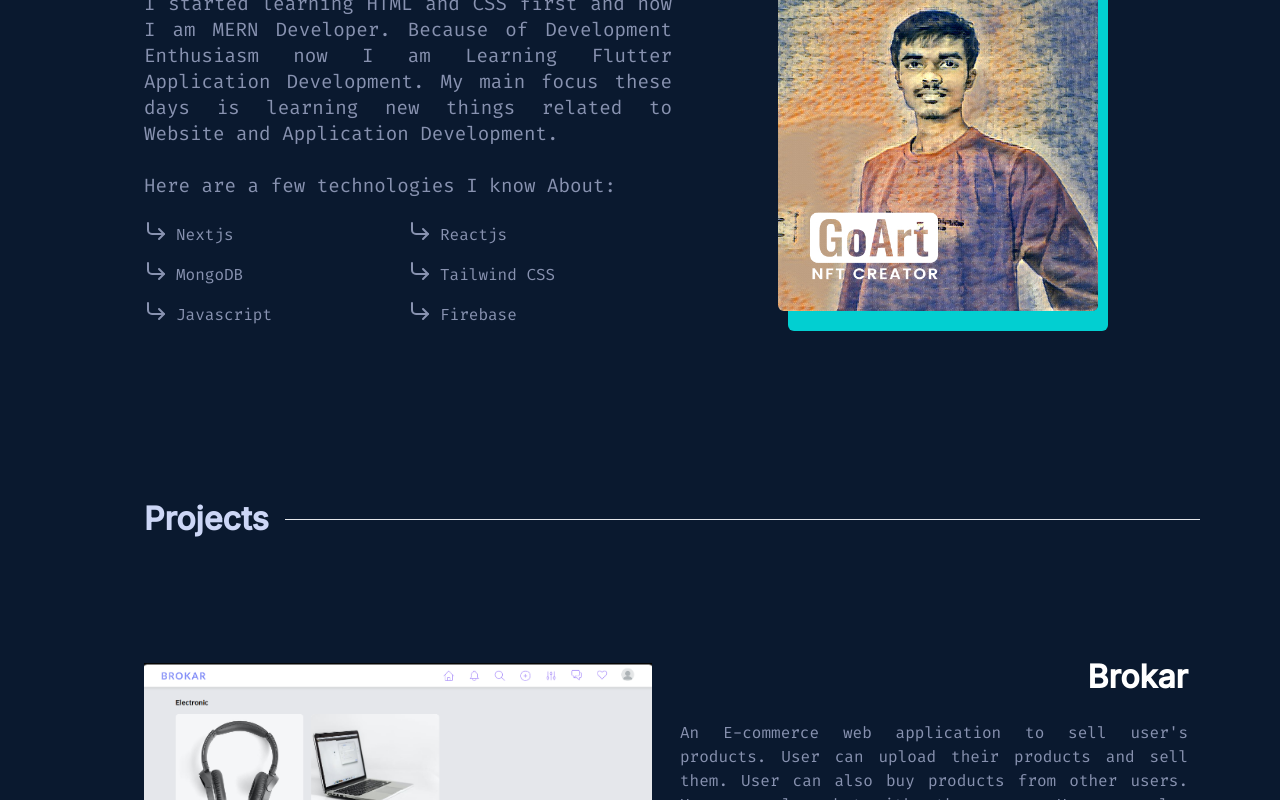
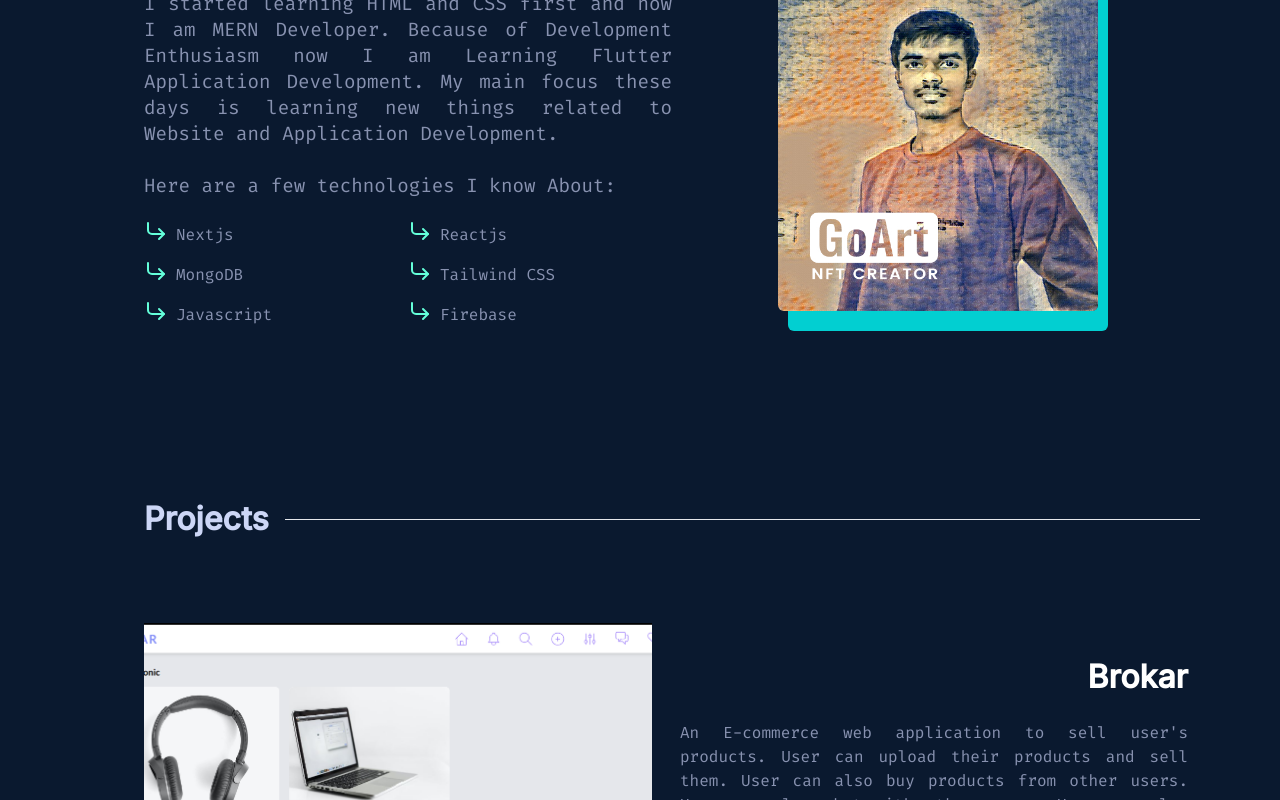
Before and after one commit to Hrutvik66/hrutvik_next, a Next.js app: page / in a window 1280 px wide. Shown: the part 889-1689 px from the top of the page. Built offline with nearby package versions, Linux system fonts and the light colour scheme.

Commit message:
Minor Changes

```diff
--- a/components/About.tsx
+++ b/components/About.tsx
@@ -27,29 +27,29 @@ const About = () => {
           <div className="flex mt-[1rem]">
             <div className="leading-10 flex-1">
               <div className="flex items-center space-x-2">
-                <CornerDownRight className="mb-[0.6rem]"/>
+                <CornerDownRight className="mb-[0.6rem] text-[#64FFDA]"/>
                 <p>Nextjs</p>
               </div>
               <div className="flex items-center space-x-2">
-                <CornerDownRight className="mb-[0.6rem]"/>
+                <CornerDownRight className="mb-[0.6rem] text-[#64FFDA]"/>
                 <p>MongoDB</p>
               </div>
               <div className="flex items-center space-x-2">
-                <CornerDownRight className="mb-[0.6rem]"/>
+                <CornerDownRight className="mb-[0.6rem] text-[#64FFDA]"/>
                 <p>Javascript</p>
               </div>
             </div>
             <div className="leading-10 flex-1">
               <div className="flex items-center space-x-2">
-                <CornerDownRight className="mb-[0.6rem]"/>
+                <CornerDownRight className="mb-[0.6rem] text-[#64FFDA]"/>
                 <p>Reactjs</p>
               </div>
               <div className="flex items-center space-x-2">
-                <CornerDownRight className="mb-[0.6rem]"/>
+                <CornerDownRight className="mb-[0.6rem] text-[#64FFDA]"/>
                 <p>Tailwind CSS</p>
               </div>
               <div className="flex items-center space-x-2">
-                <CornerDownRight className="mb-[0.6rem]"/>
+                <CornerDownRight className="mb-[0.6rem] text-[#64FFDA]"/>
                 <p>Firebase</p>
               </div>
             </div>
--- a/components/Contact.tsx
+++ b/components/Contact.tsx
@@ -109,6 +109,7 @@ const Contact = () => {
     <div
       id="Contact"
       className="lg:p-[4rem_5rem_4rem_9rem] p-[1rem] font-Inter"
+
     >
       <div className="flex items-center pb-[2rem] text-[#ccd6f6]">
         <h1 className="font-bold text-[2rem]">Contact Me</h1>
@@ -134,7 +135,7 @@ const Contact = () => {
                 name="Name"
                 value={data.Name}
                 onChange={(e) => setData({ ...data, Name: e.target.value })}
-                className="md:w-[17rem] p-[1rem] outline-none border-[1px] border-solid border-[#0a192f] rounded-[5px] bg-[#182438] text-white font-Fira  focus:border-[#00ffff] focus:border-spacing-[1rem]"
+                className="lg:w-[17rem] p-[1rem] outline-none border-[1px] border-solid border-[#0a192f] rounded-[5px] bg-[#182438] text-white font-Fira  focus:border-[#00ffff] focus:border-spacing-[1rem]"
               />
               <span
                 id="nameMessage"
@@ -150,7 +151,7 @@ const Contact = () => {
                 name="Email"
                 value={data.Email}
                 onChange={(e) => setData({ ...data, Email: e.target.value })}
-                className="md:w-[17rem] p-[1rem] outline-none border-[1px] border-solid border-[#0a192f] rounded-[5px] bg-[#182438] text-white font-Fira focus:border-[#00ffff] focus:border-spacing-[1rem]"
+                className="lg:w-[17rem] p-[1rem] outline-none border-[1px] border-solid border-[#0a192f] rounded-[5px] bg-[#182438] text-white font-Fira focus:border-[#00ffff] focus:border-spacing-[1rem]"
               />
               <span
                 id="emailMessage"
--- a/components/Hero.tsx
+++ b/components/Hero.tsx
@@ -1,9 +1,9 @@
 import React from "react";
+//feather Icon
 import { Facebook, GitHub, Instagram, Linkedin } from "react-feather";
-import Typewriter from "typewriter-effect";
-import Button from "./Button";
 
 const Hero = () => {
+
   return (
     <div className="lg:p-[8rem_5rem_2rem_9rem] p-[10rem_2rem] " id="Home">
       <div className=" flex-[1.5] w-full">
--- a/components/Navbar.tsx
+++ b/components/Navbar.tsx
@@ -35,11 +35,12 @@ const Navbar = () => {
           </a>
         </li>
         <li className="lg:p-0 p-2">
-          <button
+          <a href = "https://drive.google.com/file/d/1DETUyxOTEwCRmpThlG7Ickz8Fz9CP-rr/view?usp=share_link" target = "_blank"><button
             className={`border-[1px] border-solid border-[#3fffff] bg-[#0a192f] text-[#ccd6f6] px-[1rem] py-[0.3rem] cursor-pointer transition-all duration-700 ease-in-out shadow-[inset_0_0_0_0_#3fffff] p-[2rem] backdrop-blur-[10px] outline-none hover:shadow-[inset_7rem_0_0_0_#00ffffa7] hover:text-[#0a192f]`}
           >
             Resume
           </button>
+            </a>
         </li>
       </ul>
       {menu ? <X className="lg:hidden text-[#ccd6f6]" onClick={popUpMenu}/> :<Menu className="lg:hidden text-[#ccd6f6]" onClick={popUpMenu}/>}
--- a/components/Project_card.tsx
+++ b/components/Project_card.tsx
@@ -25,27 +25,27 @@ const Project_card = ({
           alt="Brokar"
           width={600}
           height={600}
-          className="hover:opacity-[60%] lg:object-cover transition-all duration-700 ease-in h-[20rem] lg:w-[560px] w-full"
+          className="hover:opacity-[60%] lg:object-cover transition-all duration-700 ease-in-out lg:h-[25rem] h-[18rem]  w-full"
         />
       </div>
       <div className="flex-1 space-y-5 p-3">
         <a href="">
-          <h1 className="font-bold text-[2rem] text-right text-white hover:text-[#64FFDA]">
+          <h1 className="font-bold text-[2rem] text-right text-white hover:text-[#64FFDA] transition-all duration-700 ease-in-out">
             {Name}
           </h1>
         </a>
         <p className="text-justify text-[#8892B0] font-Fira">{Description}</p>
-        <div className="flex space-x-4 justify-end font-Fira text-[#64FFDA] text-[0.7rem]">
+        <div className="flex md:space-x-4 space-x-2 justify-end font-Fira text-[#64FFDA] text-[0.7rem]">
           {Technologies.split(",").map((tech) => {
             return <p>{tech}</p>;
           })}
         </div>
         <div className="flex justify-end space-x-10 text-[#8892B0] ">
           <a href={Github}>
-            <GitHub className="hover:text-[#64FFDA] h-[1.5rem] w-[1.5rem]" />
+            <GitHub className="hover:text-[#64FFDA] h-[1.5rem] w-[1.5rem] transition-all duration-700 ease-in" />
           </a>
           <a href={Link}>
-            <Link2 className="hover:text-[#64FFDA] h-[1.5rem] w-[1.5rem]" />
+            <Link2 className="hover:text-[#64FFDA] h-[1.5rem] w-[1.5rem] transition-all duration-700 ease-in" />
           </a>
         </div>
       </div>
--- a/components/Projects.tsx
+++ b/components/Projects.tsx
@@ -14,7 +14,7 @@ const Projects = () => {
       </div>
       {
         projects.map((project) => {
-          return <Project_card {...project} />;
+          return <Project_card {...project} key={project.Github} />;
         })
       }
     </div>
--- a/components/SocialMedia.tsx
+++ b/components/SocialMedia.tsx
@@ -6,22 +6,22 @@ const SocialMedia = () => {
     <div className="fixed top-[40%] left-[3rem] h-[60%] lg:flex hidden">
       <ul className="flex flex-col justify-evenly h-[100%] w-[2rem] items-center">
         <li className="text-[#ccd6f6] ">
-          <a href="#">
+          <a href="https://github.com/Hrutvik66">
             <GitHub className="transition-all duration-700 ease-in-out hover:-translate-y-2 hover:text-[#3fffff]"/>
           </a>
         </li>
         <li className="text-[#ccd6f6] ">
-          <a href="#">
+          <a href="https://www.linkedin.com/in/hrutvik-malshikare-356b0a203/">
             <Linkedin className="transition-all duration-700 ease-in-out hover:-translate-y-2 hover:text-[#3fffff]"/>
           </a>
         </li>
         <li className="text-[#ccd6f6] ">
-          <a href="#">
+          <a href="https://www.instagram.com/hrutvik.malshikare/">
             <Instagram className="transition-all duration-700 ease-in-out hover:-translate-y-2 hover:text-[#3fffff]"/>
           </a>
         </li>
         <li className="text-[#ccd6f6] ">
-          <a href="#">
+          <a href="https://www.facebook.com/hrutvik.malshikare.5/">
             <Facebook className="transition-all duration-700 ease-in-out hover:-translate-y-2 hover:text-[#3fffff]"/>
           </a>
         </li>
--- a/package.json
+++ b/package.json
@@ -25,6 +25,7 @@
     "typewriter-effect": "^2.19.0"
   },
   "devDependencies": {
+    "@types/aos": "^3.0.4",
     "autoprefixer": "^10.4.13",
     "postcss": "^8.4.19",
     "tailwindcss": "^3.2.4"
```
Also changed, not shown: 2 other files (tests, documents, lock files or other folders).
